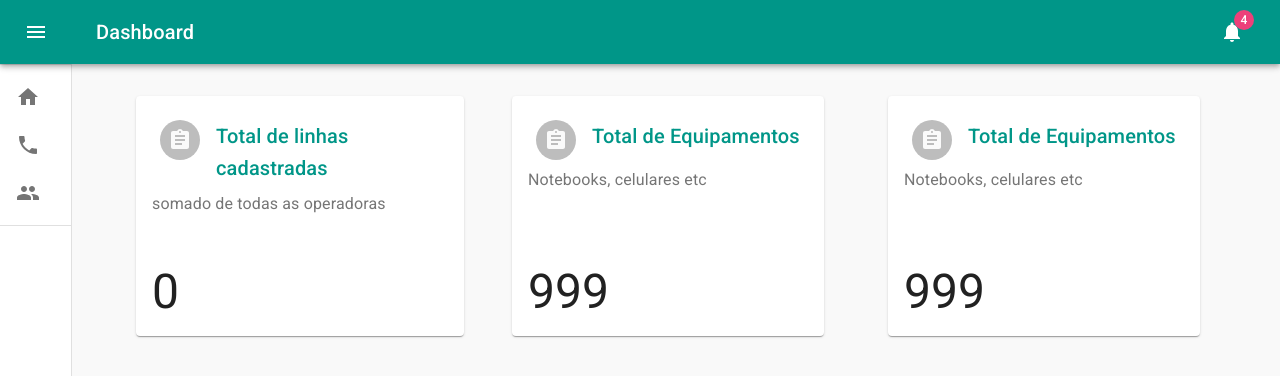
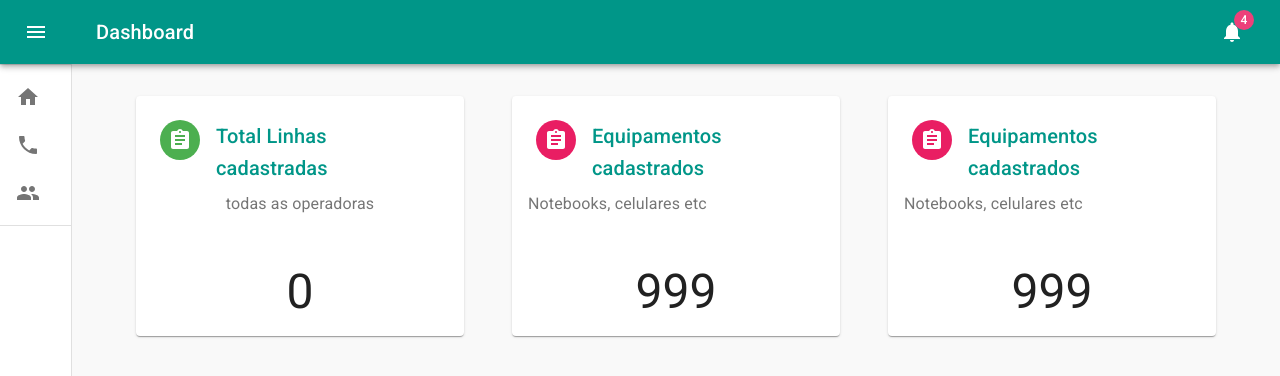
Before and after one commit to gabrielgt3k/gestao-de-linhas, a React (Create React App) app in the folder frontend/: page / in a window 1280 px wide. Shown: the top 376 px of the page. Built offline with nearby package versions, Linux system fonts and the light colour scheme; no server answers; the HTML template or start-up script is replaced by a standard one.

Commit message:
Fix sizing in Card templates and using colors

```diff
--- a/frontend/src/components/CardTemplate.js
+++ b/frontend/src/components/CardTemplate.js
@@ -30,7 +30,7 @@ export default function CardTemplate({ children }) {
   return (
     <Container maxWidth="lg" className={classes.container}>
       <Grid container spacing={3}>
-        <Grid item>
+        <Grid item xs zeroMinWidth>
           <Paper className={fixedHeightPaper}>{children}</Paper>
         </Grid>
       </Grid>
--- a/frontend/src/components/Title.js
+++ b/frontend/src/components/Title.js
@@ -1,10 +1,23 @@
 import React from 'react';
-import { Typography } from '@material-ui/core';
+import { Typography, makeStyles } from '@material-ui/core';
 import PropTypes from 'prop-types';
 
 export default function Title({ children }) {
+  const useStyles = makeStyles(theme => ({
+    title: {
+      color: theme.palette.primary.main,
+    },
+  }));
+
+  const classes = useStyles();
+
   return (
-    <Typography component="h3" variant="h6" color="primary" gutterBottom>
+    <Typography
+      className={classes.title}
+      component="h3"
+      variant="h6"
+      gutterBottom
+    >
       {children}
     </Typography>
   );
--- a/frontend/src/components/TotalEquipamentos.js
+++ b/frontend/src/components/TotalEquipamentos.js
@@ -1,6 +1,7 @@
 import React, { useState, useEffect } from 'react';
 import { Typography, makeStyles, Avatar } from '@material-ui/core';
 import AssignmentIcon from '@material-ui/icons/Assignment';
+import { pink } from '@material-ui/core/colors';
 import Title from './Title';
 import CardTemplate from './CardTemplate';
 
@@ -13,7 +14,7 @@ export default function TotalLinhas() {
 
   const useStyles = makeStyles(theme => ({
     depositContext: {
-      flex: 1,
+      flex: 2,
     },
     title: {
       display: 'flex',
@@ -23,6 +24,10 @@ export default function TotalLinhas() {
         margin: theme.spacing(1),
       },
     },
+    avatar: {
+      color: '#fff',
+      backgroundColor: pink[500],
+    },
   }));
 
   const classes = useStyles();
@@ -30,15 +35,15 @@ export default function TotalLinhas() {
   return (
     <CardTemplate>
       <div className={classes.title}>
-        <Avatar>
+        <Avatar className={classes.avatar}>
           <AssignmentIcon />
         </Avatar>
-        <Title>Total de Equipamentos</Title>
+        <Title>Equipamentos cadastrados</Title>
       </div>
       <Typography color="textSecondary" className={classes.depositContext}>
         Notebooks, celulares etc
       </Typography>
-      <Typography component="p" variant="h3">
+      <Typography style={{ textAlign: 'center' }} component="p" variant="h3">
         {totalEquip}
       </Typography>
     </CardTemplate>
--- a/frontend/src/components/TotalLinhas.js
+++ b/frontend/src/components/TotalLinhas.js
@@ -1,5 +1,6 @@
 import React, { useState, useEffect } from 'react';
 import { Typography, makeStyles, Avatar } from '@material-ui/core';
+import { green } from '@material-ui/core/colors';
 import AssignmentIcon from '@material-ui/icons/Assignment';
 import Title from './Title';
 import CardTemplate from './CardTemplate';
@@ -21,7 +22,8 @@ export default function TotalLinhas() {
 
   const useStyles = makeStyles(theme => ({
     depositContext: {
-      flex: 1,
+      flex: 2,
+      textAlign: 'center',
     },
     title: {
       display: 'flex',
@@ -31,6 +33,10 @@ export default function TotalLinhas() {
         margin: theme.spacing(1),
       },
     },
+    avatar: {
+      color: '#fff',
+      backgroundColor: green[500],
+    },
   }));
 
   const classes = useStyles();
@@ -38,15 +44,19 @@ export default function TotalLinhas() {
   return (
     <CardTemplate>
       <div className={classes.title}>
-        <Avatar>
+        <Avatar className={classes.avatar}>
           <AssignmentIcon />
         </Avatar>
-        <Title>Total de linhas cadastradas</Title>
+        <Title color="info">Total Linhas cadastradas</Title>
       </div>
-      <Typography color="textSecondary" className={classes.depositContext}>
-        somado de todas as operadoras
+      <Typography
+        color="textSecondary"
+        component="p"
+        className={classes.depositContext}
+      >
+        todas as operadoras
       </Typography>
-      <Typography component="p" variant="h3">
+      <Typography style={{ textAlign: 'center' }} component="p" variant="h3">
         {totalLinhas}
       </Typography>
     </CardTemplate>
```
